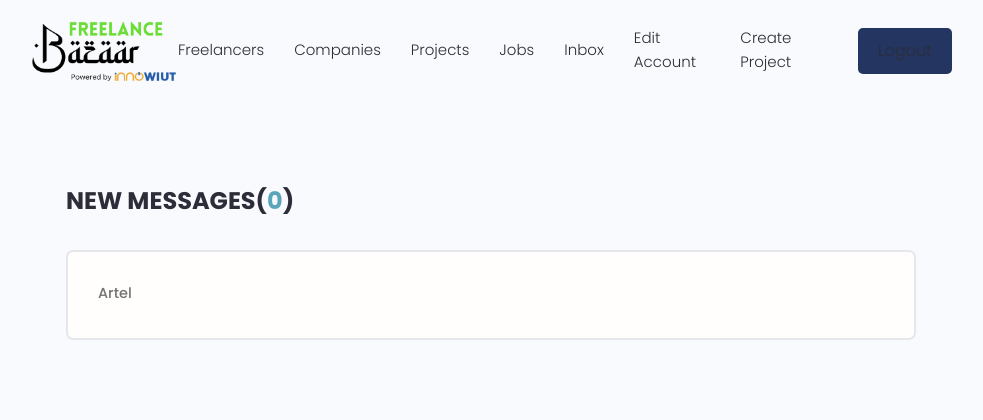
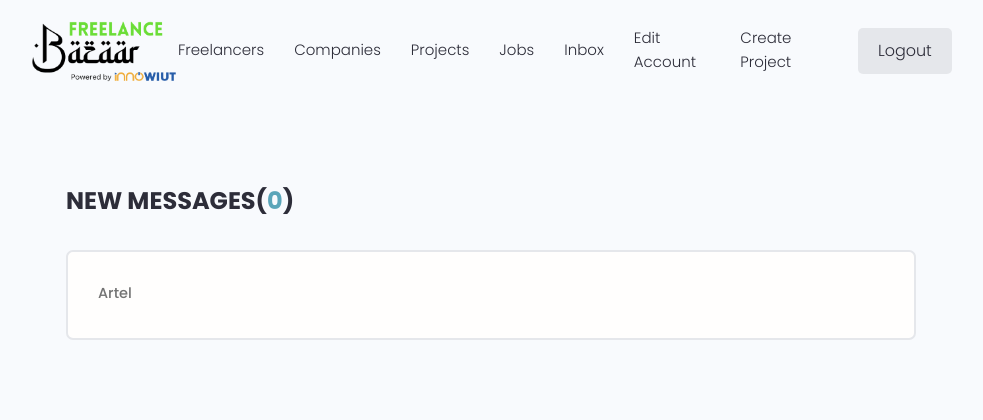
Before and after one commit to Shukrullo2/yollanma, a Django app: page /inbox/ in a window 1280 px wide. Shown: the top 420 px of the page, without its empty margins (149-1132 px from the left). Run offline with Django 4.2, Linux system fonts and the light colour scheme; a user stored in the database is signed in; data comes from the database, SQL or seed files in the repository; both versions use the stored data as it was after the commit; some libraries are stand-ins or nearby versions.

Commit message:
Some style changes

```diff
--- a/static/styles/app.css
+++ b/static/styles/app.css
@@ -61,9 +61,7 @@ img {
   font-weight: 300;
 }
 
-.header__menuItem > a > #log-button {
-  color: white;
-}
+
 
 .toggle-menu > span {
   display: none;
--- a/templates/navbar.html
+++ b/templates/navbar.html
@@ -26,10 +26,10 @@
             {%else%}
             <li class="header__menuItem"><a href="{% url 'create-project' %}" >Create Project</a></li>
             {% endif %}
-          <li class="header__menuItem"><a href="{% url 'logout' %}" class="btn btn--sub" id="log-button" >Logout</a></li>
+          <li class="header__menuItem"><a href="{% url 'logout' %}" class="btn" >Logout</a></li>
 
           {% else %}
-          <li class="header__menuItem"><a href="{% url 'login' %}" class="btn btn--sub" >Login/Sign Up</a></li>
+          <li class="header__menuItem"><a href="{% url 'login' %}" class="btn" >Login/Sign Up</a></li>
           {% endif %}
         </ul>
       </nav>
```
Also changed, not shown: db.sqlite3.
